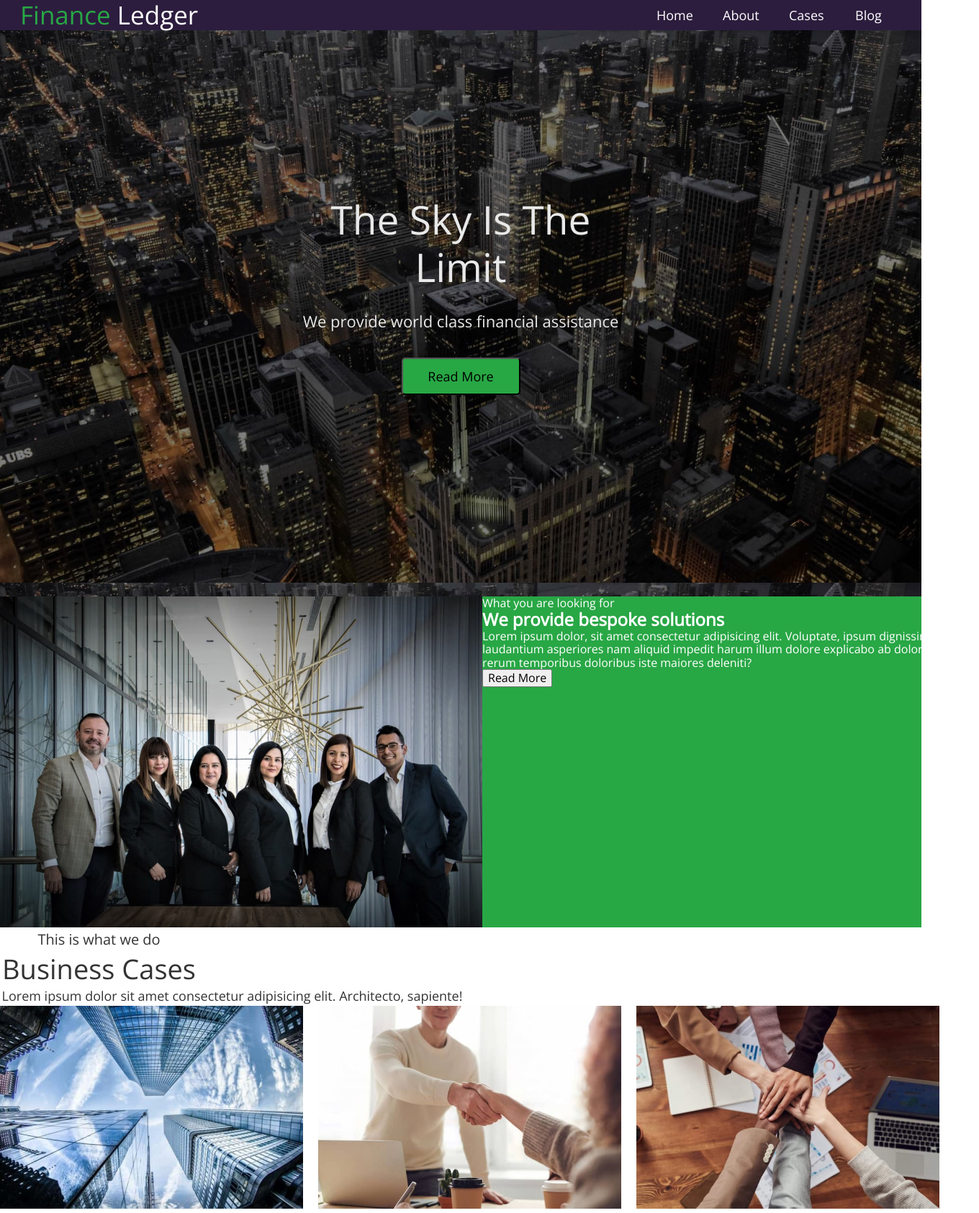
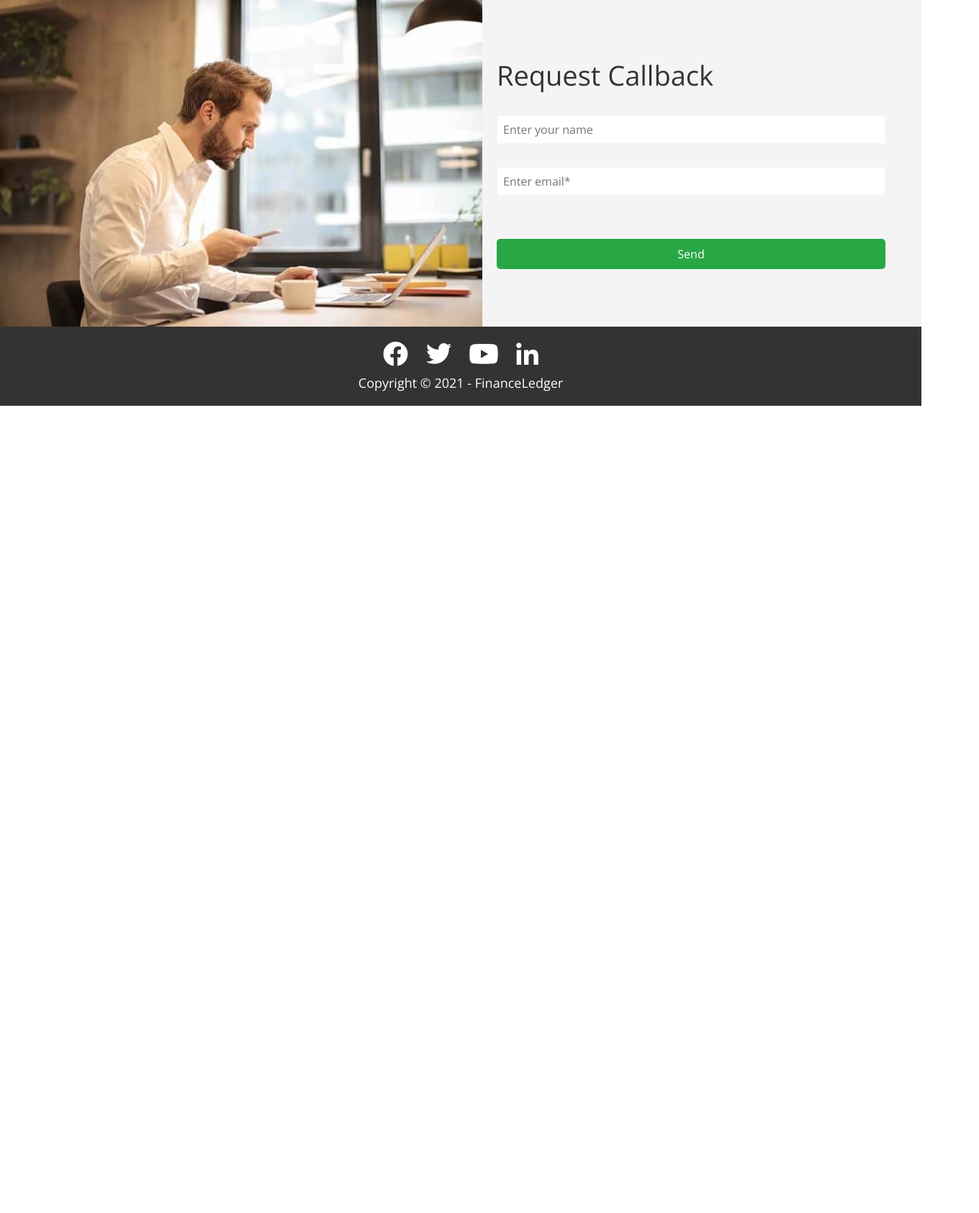
Before and after one commit to Koval0050/practice, a plain HTML site: page index.html in a window 1280 px wide. Shown: the top 1686 px of the page at 72% size, 1360 px wide, since content can reach past the window. After the commit the page ends 800 px from the top, so only its background shows below. Drawn offline with nearby package versions, Linux system fonts and the light colour scheme.

Commit message:
Input styles

```diff
--- a/css/style.css
+++ b/css/style.css
@@ -19,145 +19,6 @@ body {
 }
 .list {
 	list-style: none;
-}
-.accent {
-	color: #28a745;
-}
-
-.container {
-	width: 1360px;
-	margin: 0 auto;
-}
-
-.header-container {
-	padding-right: 28px;
-	padding-left: 28px;
-}
-
-.header {
-	background-color: #2c1d3e;
-}
-
-.logo {
-	color: inherit;
-	/* width: 113px; */
-	font-size: 35px;
-	line-height: calc(42 / 35);
-}
-.nav-item {
-	width: 52px;
-	font-size: 18px;
-	line-height: calc(28 / 18);
-}
-.hero-title {
-	width: 493px;
-	font-weight: 300;
-	font-size: 55px;
-	line-height: calc(66 / 55);
-	text-align: center;
-	color: #e9e9e9;
-
-  margin-bottom: 24px;
-}
-.hero-text {
-	width: 459px;
-	font-weight: 400;
-	font-size: 22px;
-	line-height: calc(37 / 22);
-	text-align: center;
-	color: #e9e9e9;
-
-  margin-bottom: 32px;
-}
-.hero-btn {
-
-  font-family: inherit;
-	font-size: 18px;
-	line-height: calc(28 / 18);
-	text-align: center;
-	padding: 10px 30px;
-	background: #28a745;
-	border-radius: 5px;
-	width: 165px;
-}
-.navbar {
-	display: flex;
-	justify-content: space-between;
-	align-items: center;
-}
-.nav {
-	display: flex;
-	column-gap: 40px;
-}
-.hero {
-	background-image: url(../images/hero-background.jpg);
-	padding-top: 230px;
-	padding-bottom: 280px;
-	display: flex;
-	/* justify-content: center; */
-	align-items: center;
-	flex-direction: column;
-}
-.our-team {
-  background: #28A745;
-}
-.container {
-}
-.our-team-container {
-  display: flex;
-}
-.our-team-content {
-
-}
-.our-team-suptitle {
-}
-.our-team-title {
-}
-.our-team-text {
-}
-.our-team-btn {
-}
-
-
-.cases {
-}
-
-.cases-container {
-}
-.cases-text {
-    width: 275px;
-    font-weight: 300;
-    font-size: 20px;
-    line-height: calc(33 / 20);
-    text-align: center;
-    color: #333333;
-
-}
-.cases-title {
-	width: 275px;
-    font-weight: 300;
-    font-size: 38px;
-    line-height: calc(48 / 38);
-    text-align: center;
-    color: #333333;
-}
-.cases-list {
-	display: flex;
-	flex-wrap: wrap-reverse;
-	column-gap: 21px;
-	row-gap: 24px;
-}
-
-.cases-item {
-}
-
-.cases-text-a-title {
-	width: 645px;
-    font-weight: 400;
-	font-size: 18px;
-    line-height: calc(28 / 18);
-    text-align: center;
-    color: #333333;
 }
 
 .feedback-list {
@@ -189,16 +50,25 @@ body {
 	height: 40px;
 	background: #FFFFFF;
 	border: 1px solid #F5F5F5;
-	margin-bottom: 60px;
+	margin-bottom: 32px;
+	padding-left: 8px;
 }
 
 .feedback-button {
-
+	width: 100%;
+	height: 42px;
+	background: #28A745;
+	border-radius: 5px;
+	text-align: center;
+	color: #ffffff;
+	margin-top: 28px;
+	cursor: pointer;
+	border: 0;
 }
 
 .feedback-item {
 	background-color: #F4F4F4;
-	padding-left: 20px;
+	padding: 0 50px 0 20px;
 	width: 100%;
 	height: 454px;
 }
--- a/index.html
+++ b/index.html
@@ -19,138 +19,6 @@
 		<link rel="stylesheet" href="./css/style.css" />
 	</head>
 	<body>
-		<header class="header">
-			<div class="container header-container">
-				<nav class="navbar">
-					<a href="#" class="logo link"
-						><span class="accent"> Finance</span> Ledger</a
-					>
-					<ul class="nav list">
-						<li class="nav-item">
-							<a href="#" class="nav-item-link link"></a>Home
-						</li>
-						<li class="nav-item">
-							<a href="#" class="nav-item-link link"></a>About
-						</li>
-						<li class="nav-item">
-							<a href="#" class="nav-item-link link"></a>Cases
-						</li>
-						<li class="nav-item">
-							<a href="#" class="nav-item-link link"></a>Blog
-						</li>
-						<li class="nav-item">
-							<a href="#" class="nav-item-link link"></a>Contact
-						</li>
-					</ul>
-				</nav>
-			</div>
-		</header>
-		<main>
-			<section class="hero">
-				<h1 class="hero-title">The Sky Is The Limit</h1>
-				<p class="hero-text">We provide world class financial assistance</p>
-				<button type="button" class="hero-btn">Read More</button>
-			</section>
-			<section class="our-team">
-				<div class="container our-team-container">
-					<img src="./images/img1.jpg" alt="our team" />
-					<div class="our-team-content">
-						<p class="our-team-suptitle">What you are looking for</p>
-						<h2 class="our-team-title">We provide bespoke solutions</h2>
-						<p class="our-team-text">
-							Lorem ipsum dolor, sit amet consectetur adipisicing elit.
-							Voluptate, ipsum dignissimos quae laudantium asperiores nam
-							aliquid impedit harum illum dolore explicabo ab dolores itaque
-							rerum temporibus doloribus iste maiores deleniti?
-						</p>
-						<button class="our-team-btn" type="button">Read More</button>
-					</div>
-				</div>
-			</section>
-			<section class="cases">
-				<div class="container cases-container">
-					<p class="cases-text">This is what we do</p>
-					<h2 class="cases-title">Business Cases</h2>
-					<p class="cases-text-a-title">
-						Lorem ipsum dolor sit amet consectetur adipisicing elit. Architecto,
-						sapiente!
-					</p>
-					<ul class="cases-list list">
-						<li class="cases-item">
-							<img src="./images/rectangle.jpg" alt="team" />
-						</li>
-						<li class="cases-item">
-							<img src="./images/rectangle-1.jpg" alt="team" />
-						</li>
-						<li class="cases-item">
-							<img src="./images/rectangle-2.jpg" alt="team" />
-						</li>
-						<li class="cases-item">
-							<img src="./images/rectangle-3.jpg" alt="team" />
-						</li>
-						<li class="cases-item">
-							<img src="./images/rectangle-4.jpg" alt="team" />
-						</li>
-						<li class="cases-item">
-							<img src="./images/rectangle-5.jpg" alt="team" />
-						</li>
-					</ul>
-				</div>
-			</section>
-			<section>
-				<p>April 16 2020</p>
-				<h2>Blog Post One</h2>
-				<button type="button">Read Our Blog</button>
-				<p>
-					Lorem ipsum dolor, sit amet consectetur adipisicing elit. Voluptate,
-					ipsum dignissimos quae laudantium asperiores nam aliquid impedit harum
-					illum dolore explicabo ab dolores itaque rerum temporibus doloribus
-					iste maiores deleniti?
-				</p>
-				<div></div>
-				<img
-					src="./images/rectangle-7.jpg"
-					alt="coffee card"
-					width="670"
-					height="460" />
-			</section>
-			<section>
-				<p>Who we are</p>
-				<h2>Our Professional Team</h2>
-				<p>
-					Lorem ipsum dolor sit amet consectetur adipisicing elit. Architecto,
-					sapiente!
-				</p>
-				<ul>
-					<li>
-						<img
-							src="./images/rectangle-8.jpg"
-							alt="coworker 1"
-							width="421"
-							height="286" />
-						<h2>John Doe</h2>
-						<p>President</p>
-					</li>
-					<li>
-						<img
-							src="./images/rectangle-9.jpg"
-							alt="coworker 2"
-							width="422"
-							height="286" />
-						<h2>Jane Doe</h2>
-						<p>Vice President</p>
-					</li>
-					<li>
-						<img
-							src="./images/rectangle-10.jpg"
-							alt="coworker 3"
-							width="420"
-							height="284" />
-						<h2>Steve Smith</h2>
-						<p>Marketing Head</p>
-					</li>
-				</ul>
-			</section>
 			<section class="feedback">
 				<img src="./images/men.jpg" alt="picture" width="670" height="454">
 				<div class="feedback-item">
```
